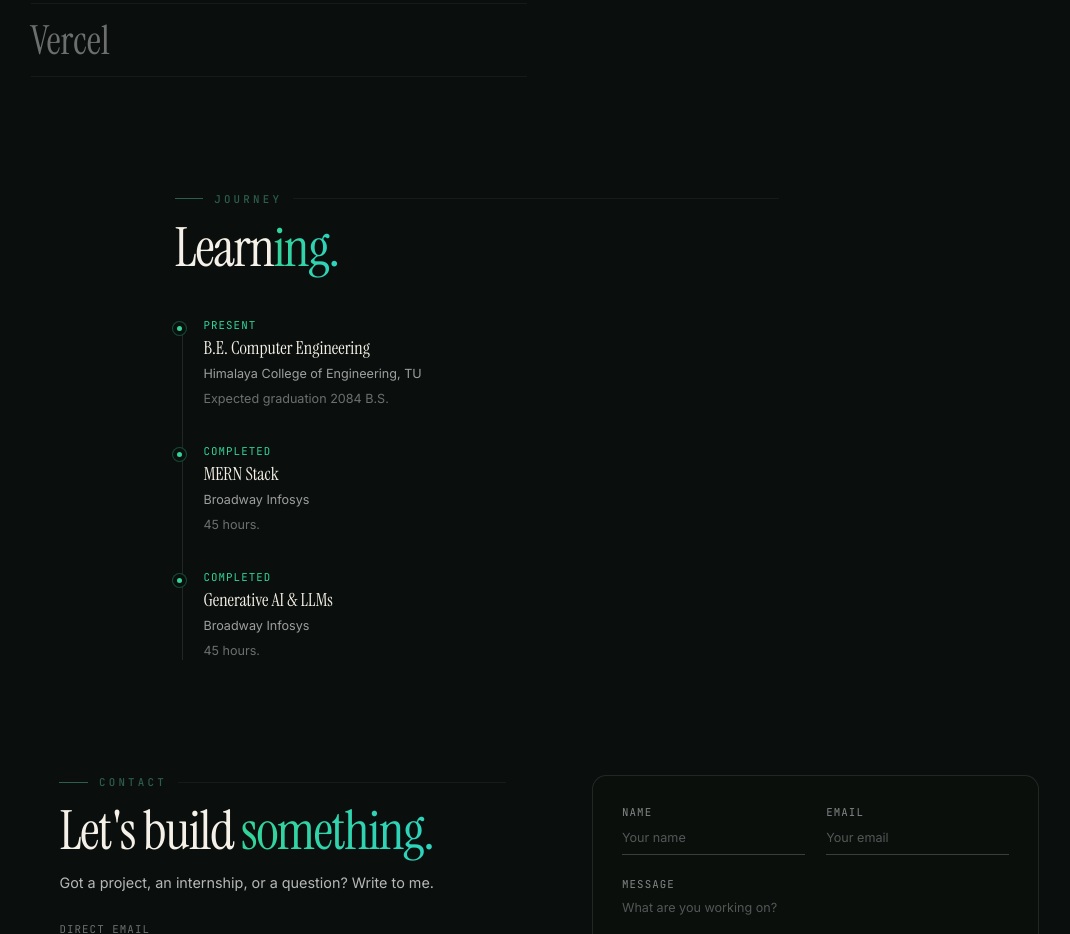
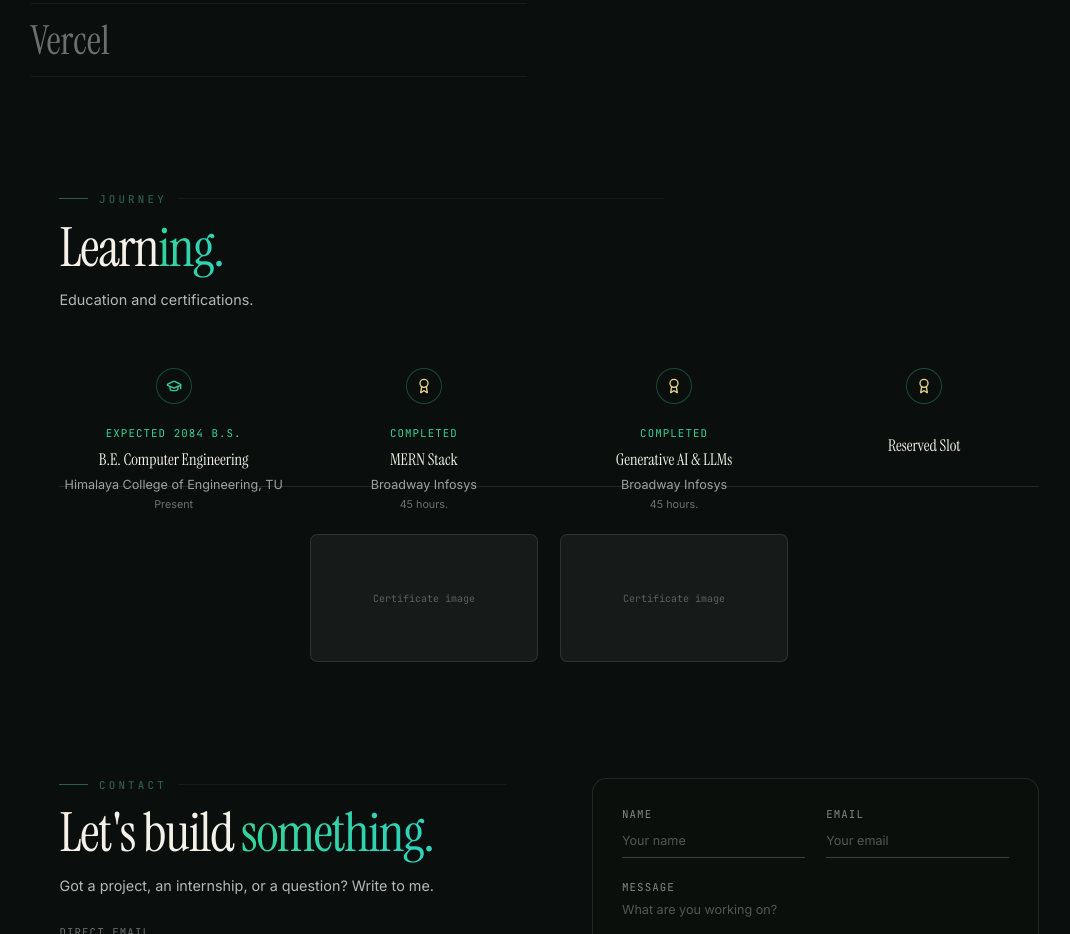
Before and after one commit to pallavkafle/myPORTFOLIO, a Next.js app: page / in a window 1280 px wide. Shown: the part 4440-5374 px from the top of the page, without its empty margins (91-1161 px from the left). Built offline with nearby package versions, Linux system fonts and the light colour scheme.

Commit message:
feat: Phase 4 - horizontal timeline, certificate placeholders, and resume page

```diff
--- /dev/null
+++ b/app/resume/page.tsx
@@ -0,0 +1,25 @@
+import { ArrowLeft, Download } from "lucide-react";
+import Link from "next/link";
+
+export default function ResumePage() {
+  return (
+    <div className="flex min-h-screen flex-col bg-[#0a0f0d]">
+      <header className="flex items-center justify-between border-b border-white/10 p-4 md:p-6">
+        <Link href="/" className="flex items-center gap-2 text-sm text-white/60 hover:text-white transition-colors">
+          <ArrowLeft size={16} /> Back to portfolio
+        </Link>
+        <a href="/resume.pdf" download className="flex items-center gap-2 rounded-full bg-emerald-400 px-4 py-2 text-sm font-semibold text-black transition-colors hover:bg-emerald-300">
+          <Download size={16} /> Download PDF
+        </a>
+      </header>
+      <main className="flex-1 p-4 md:p-8">
+        <object data="/resume.pdf" type="application/pdf" className="h-full w-full rounded-xl border border-white/10 bg-white/5">
+          <div className="flex h-full flex-col items-center justify-center p-8 text-center">
+            <p className="mb-4 text-white/60">Your browser does not support PDF embedding.</p>
+            <a href="/resume.pdf" className="text-emerald-400 underline">Click here to download the PDF</a>
+          </div>
+        </object>
+      </main>
+    </div>
+  );
+}
--- a/components/sections/Journey.tsx
+++ b/components/sections/Journey.tsx
@@ -10,8 +10,8 @@ const journeyItems = [
     type: "education",
     title: "B.E. Computer Engineering",
     provider: "Himalaya College of Engineering, TU",
-    date: "Present",
-    description: "Expected graduation 2084 B.S.",
+    date: "Expected 2084 B.S.",
+    description: "Present",
     link: null,
     image: null,
   },
@@ -35,21 +35,77 @@ const journeyItems = [
     link: null,
     image: null,
   },
+  {
+    id: "reserved",
+    type: "certificate",
+    title: "Reserved Slot",
+    provider: "",
+    date: "",
+    description: "",
+    link: null,
+    image: null,
+  }
 ];
 
 export default function Journey() {
   return (
-    <section id="journey" className="relative z-10 mx-auto max-w-4xl px-5 py-16 lg:px-8">
+    <section id="journey" className="relative z-10 mx-auto max-w-6xl px-5 py-16 lg:px-8">
       <motion.div initial={{ opacity: 0, y: 20 }} whileInView={{ opacity: 1, y: 0 }} viewport={{ once: true }} transition={{ duration: 0.6 }}>
         <SectionHeading
           label="Journey"
           title={<span className="text-text">Learn<span className="bg-gradient-to-r from-emerald-400 to-teal-400 bg-clip-text text-transparent">ing.</span></span>}
+          subtitle="Education and certifications."
         />
       </motion.div>
 
-      <div className="relative mt-12 pl-6 md:pl-8">
-        <div className="absolute left-[3px] top-2 bottom-0 w-px bg-white/10 md:left-[7px]" />
+      {/* Desktop: Horizontal timeline */}
+      <div className="relative mt-16 hidden md:block">
+        <div className="absolute top-[40%] left-0 right-0 h-px bg-white/10" />
+        <div className="grid grid-cols-4 gap-6">
+          {journeyItems.map((item, index) => (
+            <motion.div
+              key={item.id}
+              initial={{ opacity: 0, y: 20 }}
+              whileInView={{ opacity: 1, y: 0 }}
+              viewport={{ once: true }}
+              transition={{ duration: 0.5, delay: index * 0.1 }}
+              className="relative flex flex-col items-center text-center"
+            >
+              <div className="mb-6 flex h-10 w-10 items-center justify-center rounded-full border border-emerald-400/30 bg-[#0a0f0d] z-10">
+                {item.type === "education" ? <GraduationCap size={16} className="text-emerald-400" /> : <Award size={16} className="text-gold" />}
+              </div>
 
+              <div className="flex w-full flex-col items-center">
+                <span className="font-mono text-xs uppercase tracking-widest text-emerald-400">{item.date}</span>
+                <h3 className="mt-2 text-lg font-serif text-text">{item.title}</h3>
+                <p className="mt-1 text-sm text-white/60">{item.provider}</p>
+                {item.description && <p className="mt-1 text-xs text-white/40">{item.description}</p>}
+
+                {/* Landscape Certificate Image Placeholder */}
+                {item.type === "certificate" && item.id !== "reserved" && (
+                  <div className="mt-6 w-full aspect-video overflow-hidden rounded-lg border border-white/10 bg-white/5 flex items-center justify-center">
+                    {item.image ? (
+                      <img src={item.image} alt={item.title} className="h-full w-full object-cover" />
+                    ) : (
+                      <span className="font-mono text-[10px] text-white/30">Certificate image</span>
+                    )}
+                  </div>
+                )}
+
+                {item.link && (
+                  <a href={item.link} target="_blank" rel="noreferrer" className="mt-3 inline-flex items-center gap-1 text-xs text-gold hover:text-white transition-colors">
+                    Verify <ExternalLink size={12} />
+                  </a>
+                )}
+              </div>
+            </motion.div>
+          ))}
+        </div>
+      </div>
+
+      {/* Mobile: Vertical timeline */}
+      <div className="relative mt-12 md:hidden pl-6">
+        <div className="absolute left-[7px] top-2 bottom-0 w-px bg-white/10" />
         <div className="flex flex-col gap-10">
           {journeyItems.map((item, index) => (
             <motion.div
@@ -60,15 +116,30 @@ export default function Journey() {
               transition={{ duration: 0.5, delay: index * 0.1 }}
               className="relative"
             >
-              <div className="absolute -left-[1.65rem] top-1 flex h-4 w-4 items-center justify-center rounded-full border border-emerald-400/30 bg-[#0a0f0d] md:-left-[2.15rem]">
+              <div className="absolute -left-[1.65rem] top-1 flex h-4 w-4 items-center justify-center rounded-full border border-emerald-400/30 bg-[#0a0f0d]">
                 <div className="h-1.5 w-1.5 rounded-full bg-emerald-400" />
               </div>
-
               <div className="flex flex-col gap-1">
                 <span className="font-mono text-xs uppercase tracking-widest text-emerald-400">{item.date}</span>
                 <h3 className="text-xl font-serif text-text">{item.title}</h3>
                 <p className="text-sm text-white/60">{item.provider}</p>
-                {item.description && <p className="text-sm text-white/40 mt-1">{item.description}</p>}
+                {item.description && <p className="text-sm text-white/40">{item.description}</p>}
+
+                {item.type === "certificate" && item.id !== "reserved" && (
+                  <div className="mt-4 w-full aspect-video overflow-hidden rounded-lg border border-white/10 bg-white/5 flex items-center justify-center">
+                    {item.image ? (
+                      <img src={item.image} alt={item.title} className="h-full w-full object-cover" />
+                    ) : (
+                      <span className="font-mono text-[10px] text-white/30">Certificate image</span>
+                    )}
+                  </div>
+                )}
+
+                {item.link && (
+                  <a href={item.link} target="_blank" rel="noreferrer" className="mt-2 inline-flex items-center gap-1 text-xs text-gold hover:text-white transition-colors">
+                    Verify <ExternalLink size={12} />
+                  </a>
+                )}
               </div>
             </motion.div>
           ))}
```
